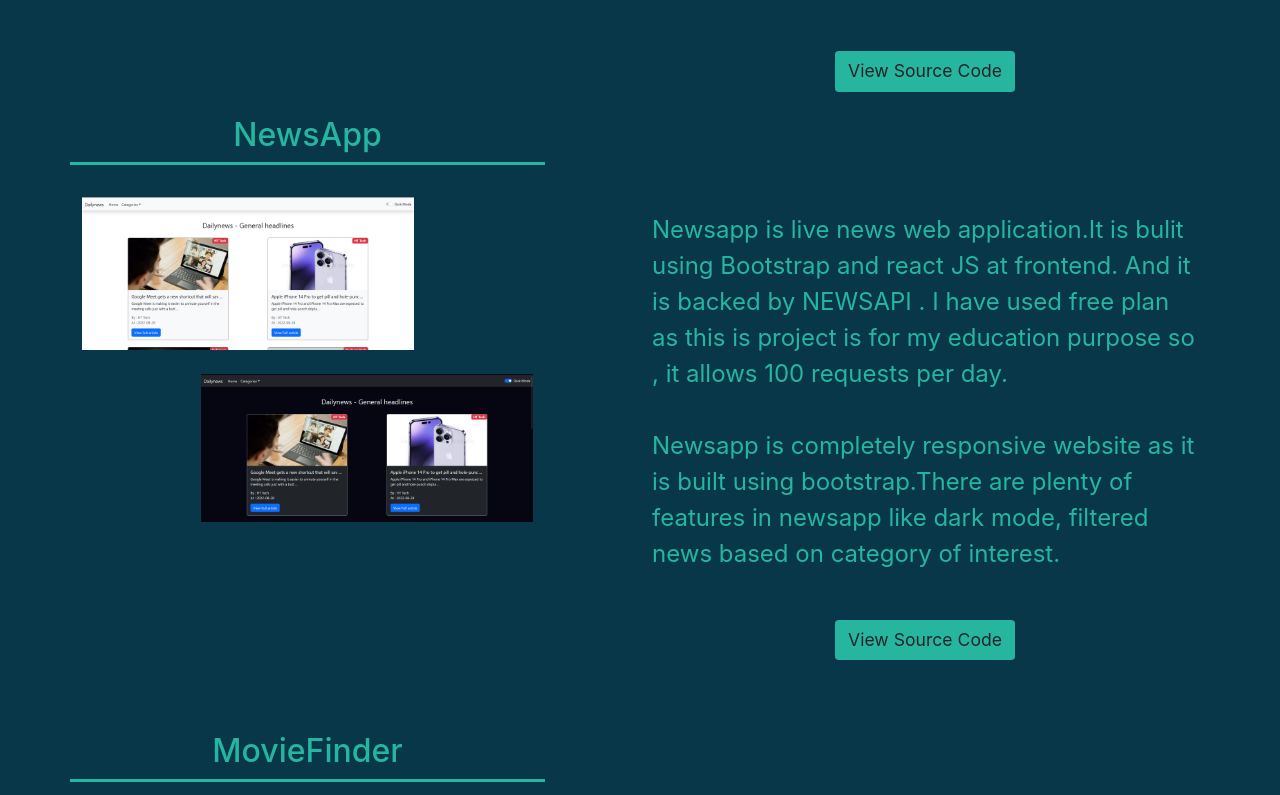
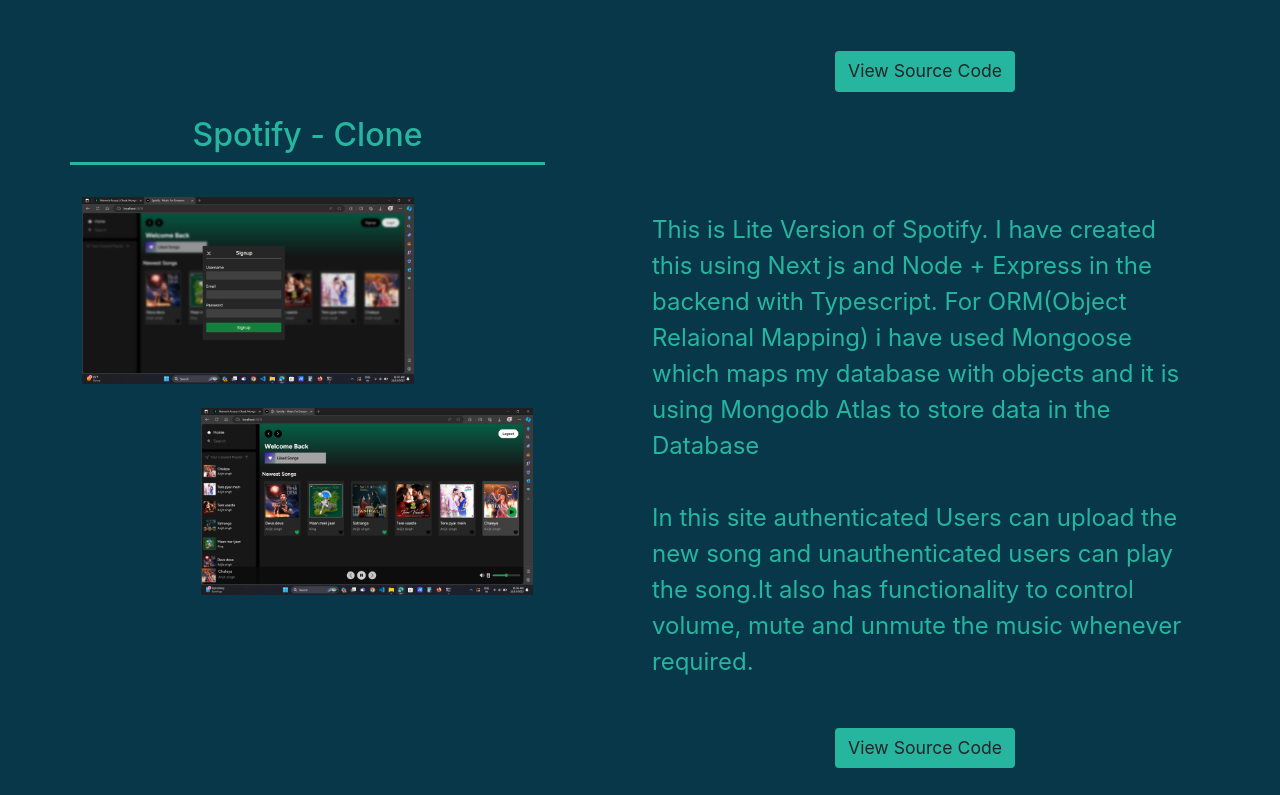
Before and after one commit to UdayVara/portfolio, a React (Create React App) app: page / in a window 1280 px wide. Shown: the part 4765-5560 px from the top of the page. Built offline with nearby package versions, Linux system fonts and the light colour scheme.

Commit message:
added spotify

```diff
--- a/public/index.html
+++ b/public/index.html
@@ -30,7 +30,7 @@
     <script>
       AOS.init({
         offset: 135,
-        delay: 50,
+        delay: 30,
         duration: 750,
       });
     </script>
--- a/src/Components/About.js
+++ b/src/Components/About.js
@@ -4,8 +4,8 @@
 export default function About() {
         const defaultOptions = {
                 reverse: false,  // reverse the tilt direction
-                max: 55,     // max tilt rotation (degrees)
-                perspective: 1000,   // Transform perspective, the lower the more extreme the tilt gets.
+                max: 65,     // max tilt rotation (degrees)
+                perspective: 900,   // Transform perspective, the lower the more extreme the tilt gets.
                 scale: 1.1,    // 2 = 200%, 1.5 = 150%, etc..
                 speed: 900,   // Speed of the enter/exit transition
                 transition: true,   // Set a transition on enter/exit.
--- a/src/Components/Porfolio.js
+++ b/src/Components/Porfolio.js
@@ -87,7 +87,34 @@
                                           <br /><br />
                                           This site works exactly as original Airbnb and this site uses Next JS's latest app router for routing and server components for server side Rendring.
                                           <div className="mt-5 w-100 d-flex flex-row justify-content-center ">
-                                                <a href="https://github.com/UdayVara/Newsapp" className='btn  rounded mx-2 ' target="_blank" style={{ fontSize: '1.1rem', backgroundColor: '#26B69F' }}>View Source Code</a>
+                                                <a href="https://github.com/UdayVara/airbnb-clone" className='btn  rounded mx-2 ' target="_blank" style={{ fontSize: '1.1rem', backgroundColor: '#26B69F' }}>View Source Code</a>
+                                          </div>
+                                    </div>
+                              </div>
+                              <div className="row">
+                                    <div className="col-md-5">
+                                          <div className="row mb-4">
+                                                <h2 className='text-center mt-4 pb-2' style={{ color: "#26B69F", borderBottom: "3px solid #26B69F" }}>Spotify - Clone</h2>
+                                          </div>
+                                          <div className="row">
+                                                <div className="col-md-9">
+                                                      <img src="spotify1.png" alt="" className="img-fluid" data-aos="fade-down" />
+                                                </div>
+                                          </div>
+                                          <br />
+                                          <div className="row">
+                                                <div className="offset-md-3 col-md-9">
+                                                      <img src="spotify2.png" alt="" className="img-fluid" data-aos="fade-up" />
+                                                </div>
+                                          </div>
+                                    </div>
+                                    <div className="offset-md-1 col-md-6 mt-md-5 mt-1" style={{ fontSize: "1.5rem", color: "#26B69F" }} data-aos="fade-down">
+                                          <br /><br />
+                                          This is Lite Version of Spotify. I have created this using Next js and Node + Express in the backend with Typescript. For ORM(Object Relaional Mapping) i have used Mongoose which maps my database with objects and it is using Mongodb Atlas to store data in the Database
+                                          <br /><br />
+                                          In this site authenticated Users can upload the new song and unauthenticated users can play the song.It also has functionality to control volume, mute and unmute the music whenever required.
+                                          <div className="mt-5 w-100 d-flex flex-row justify-content-center ">
+                                                <a href="https://github.com/UdayVara/spotify-clone" className='btn  rounded mx-2 ' target="_blank" style={{ fontSize: '1.1rem', backgroundColor: '#26B69F' }}>View Source Code</a>
                                           </div>
                                     </div>
                               </div>
```
Also changed, not shown: public/spotify1.png (added), public/spotify2.png (added).
